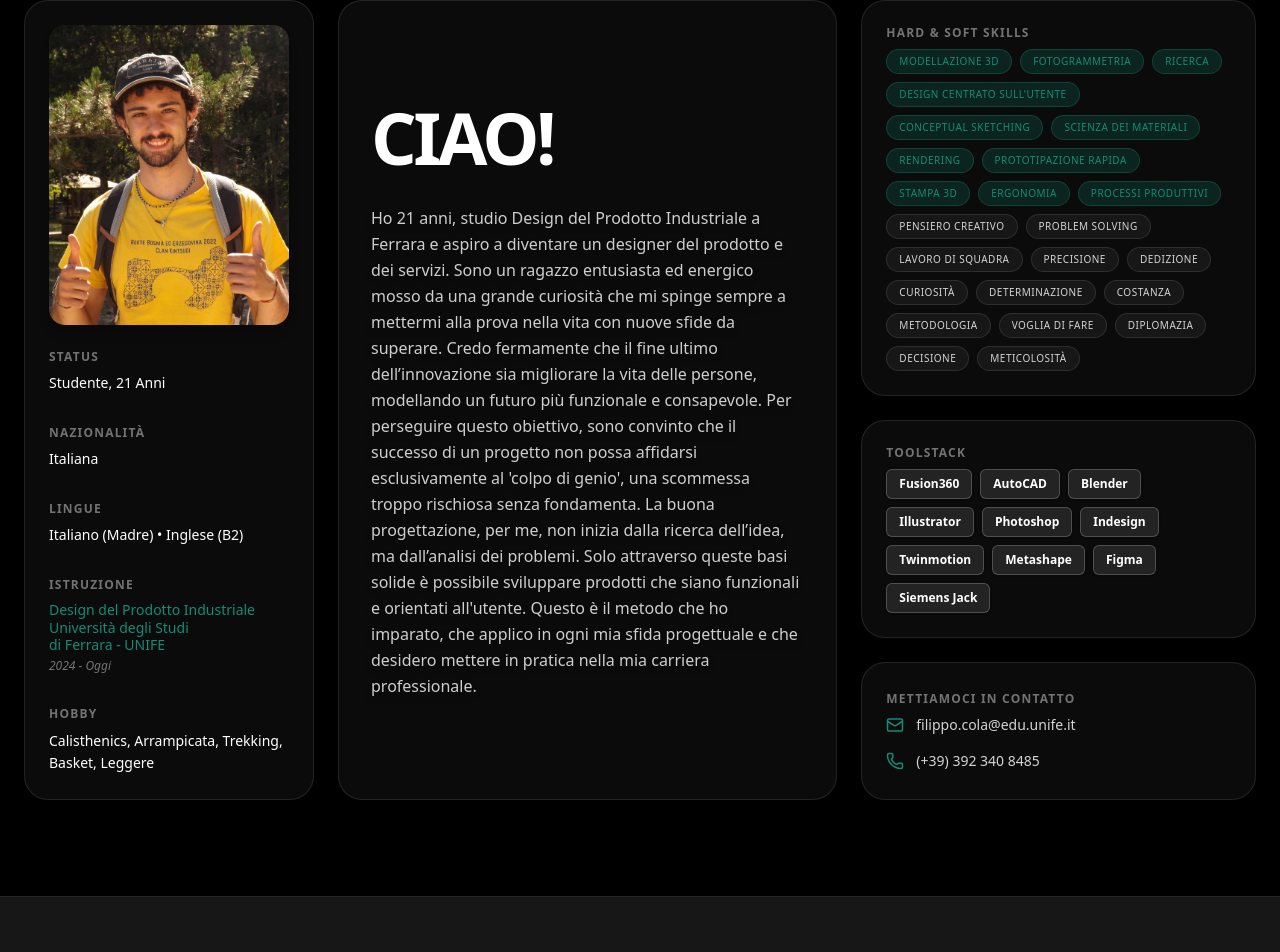
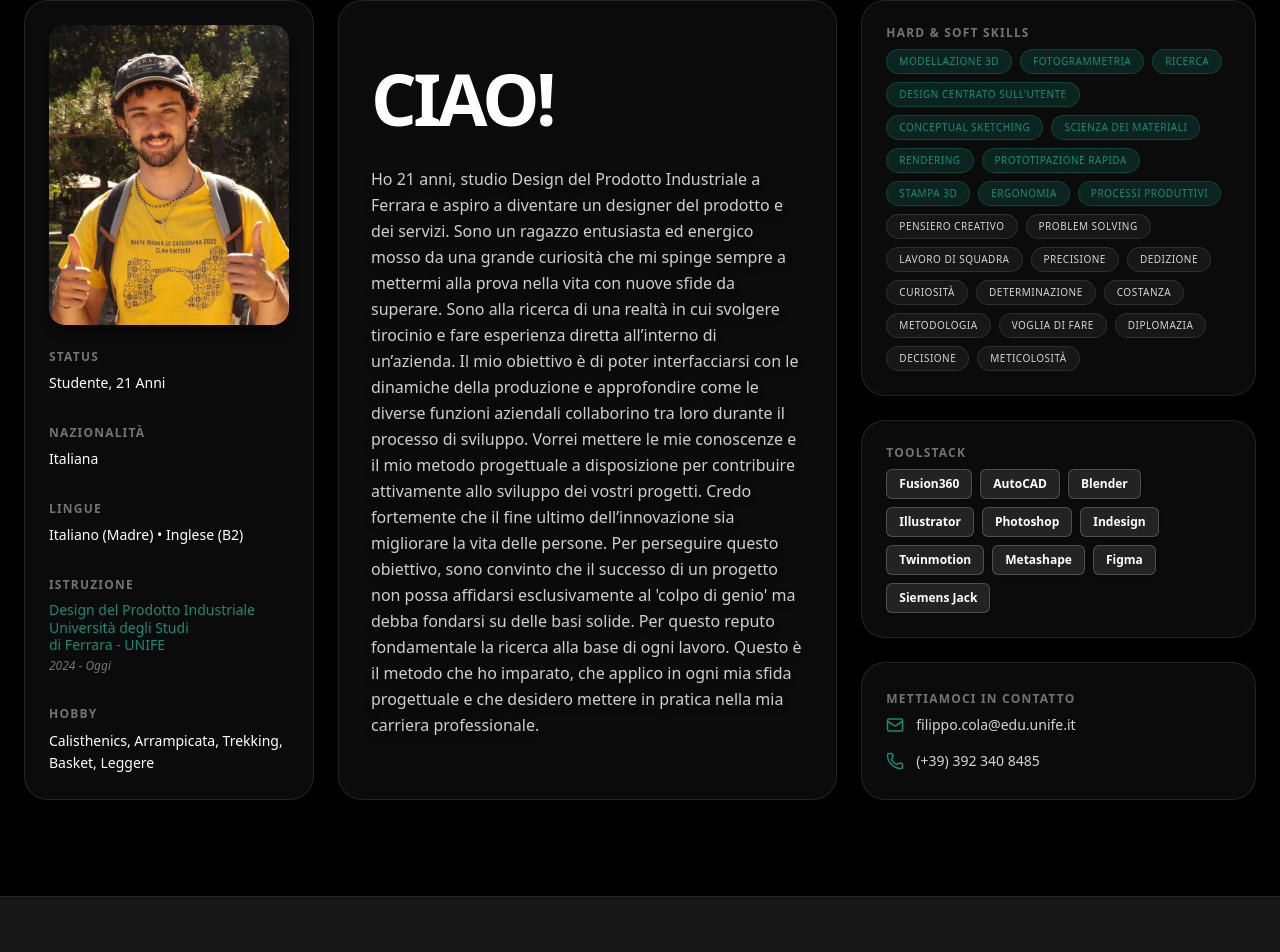
Before and after one commit to finizzzz/icaro-frontend, a Next.js app: page /about-me in a window 1280 px wide. Shown: the part 896-1848 px from the top of the page. Built offline with nearby package versions, Linux system fonts and the light colour scheme.

Commit message:
sito rifatto about me

```diff
--- a/app/about-me/components/AboutInfo.tsx
+++ b/app/about-me/components/AboutInfo.tsx
@@ -90,8 +90,11 @@ export default function AboutInfo() {
 
           <div className="font-sans text-sm md:text-base leading-relaxed text-white/80 drop-shadow-lg text-left w-full">
             <p>
-              Ho 21 anni, studio Design del Prodotto Industriale a Ferrara e aspiro a diventare un designer del prodotto e dei servizi. Sono un ragazzo entusiasta ed energico mosso da una grande curiosità che mi spinge sempre a mettermi alla prova nella vita con nuove sfide da superare.
-              Credo fermamente che il fine ultimo dell’innovazione sia migliorare la vita delle persone, modellando un futuro più funzionale e consapevole. Per perseguire questo obiettivo, sono convinto che il successo di un progetto non possa affidarsi esclusivamente al 'colpo di genio', una scommessa troppo rischiosa senza fondamenta. La buona progettazione, per me, non inizia dalla ricerca dell’idea, ma dall’analisi dei problemi. Solo attraverso queste basi solide è possibile sviluppare prodotti che siano funzionali e orientati all'utente. Questo è il metodo che ho imparato, che applico in ogni mia sfida progettuale e che desidero mettere in pratica nella mia carriera professionale.
+            Ho 21 anni, studio Design del Prodotto Industriale a Ferrara e aspiro a diventare un designer del prodotto e dei servizi. Sono un ragazzo entusiasta ed energico mosso da una grande curiosità che mi spinge sempre a mettermi alla prova nella vita con nuove sfide da superare.
+Sono alla ricerca di una realtà in cui svolgere tirocinio e fare esperienza diretta all’interno di un’azienda.
+Il mio obiettivo è di poter interfacciarsi con le dinamiche della produzione e approfondire come le diverse funzioni aziendali collaborino tra loro durante il processo di sviluppo. Vorrei mettere le mie conoscenze e il mio metodo progettuale a disposizione per contribuire attivamente allo sviluppo dei vostri progetti.
+Credo fortemente che il fine ultimo dell’innovazione sia migliorare la vita delle persone. Per perseguire questo obiettivo, sono convinto che il successo di un progetto non possa affidarsi esclusivamente al 'colpo di genio' ma debba fondarsi su delle basi solide. Per questo reputo fondamentale la ricerca alla base di ogni lavoro. Questo è il metodo che ho imparato, che applico in ogni mia sfida progettuale e che desidero mettere in pratica nella mia carriera professionale.
+
             </p>
           </div>
         </motion.div>
```
